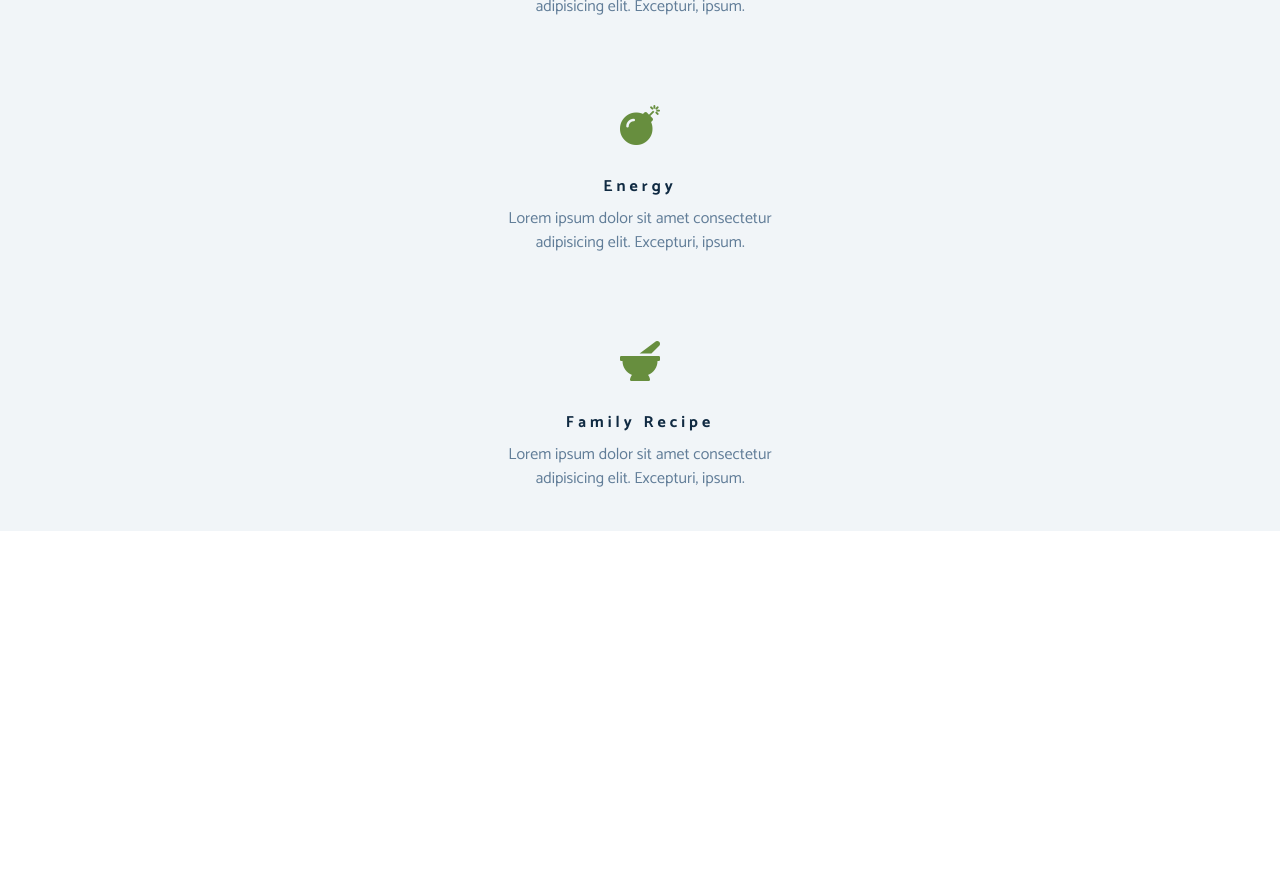
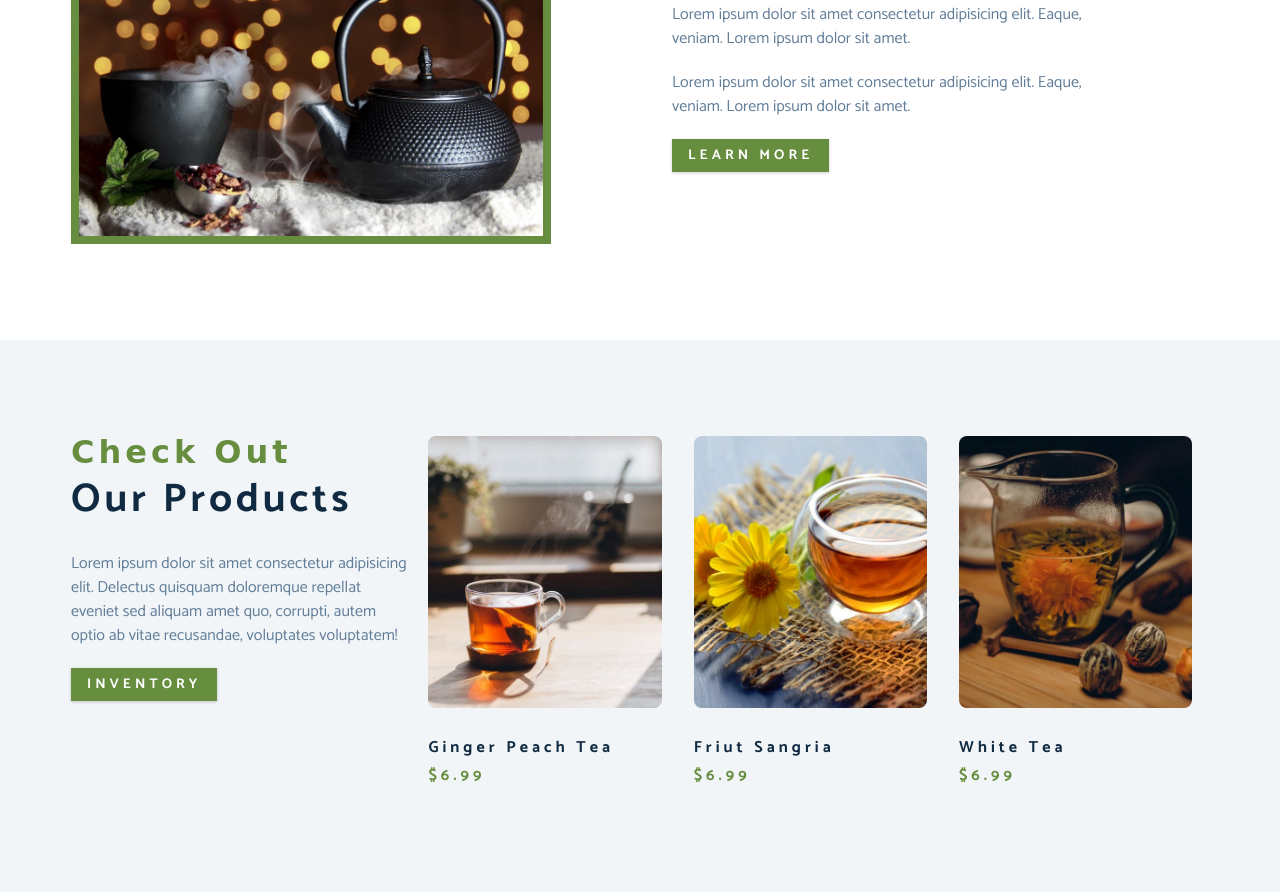
Before and after one commit to Vicodiru/Tea-Project, a plain HTML site: page index.html in a window 1280 px wide. Shown: the part 1221-2113 px from the top of the page. Before the commit the page ends 1752 px from the top, so only its background shows below. Drawn offline with Linux system fonts and the light colour scheme; a web font is replaced by a local one.

Commit message:
products added

```diff
--- a/css/styles.css
+++ b/css/styles.css
@@ -96,12 +96,12 @@ p {
   text-transform: uppercase;
   background: var(--clr-primary);
   color: var(--clr-white);
-  padding: 0.75rem 1rem;
+  padding: 0.375rem 1rem;
   letter-spacing: var(--spacing);
   display: inline-block;
   font-weight: 700;
   transition: var(--transition);
-  font-size: 1rem;
+  font-size: 0.875rem;
   border: none;
   cursor: pointer;
   box-shadow: 0 1px 3px rgba(0, 0, 0, 0.2);
@@ -109,6 +109,32 @@ p {
 .btn:hover {
   color: var(--clr-primary);
   background: var(--clr-primary-light);
+}
+
+.clearfix::after,
+.clearfix::before{
+  content:'';
+  clear:both;
+  display: table;
+}
+.section-title h3{
+font-family: var(--ff-secondary);
+color: var(--clr-primary);
+}
+.section-title{
+  margin-bottom: 2rem;
+}
+.section-center{
+  padding: 4rem 0;
+  width: 85vw;
+  margin: 0 auto;
+  max-width: 1170px;
+}
+@media screen and (min-width:992px){
+  .section-center{
+    width: 95vw;
+    padding: 4rem 1rem;
+  }
 }
 /*
 ===============
@@ -191,3 +217,106 @@ Skills
 .skill:hover .skill-icon {
   transform: translateY(-5px);
 }
+@media screen and (min-width: 576px){
+  .skill{
+    float:left;
+    width: 50%;
+  }
+}
+@media screen and (min-width: 1200px){
+  .skill{
+    float:left;
+    width: 25%;
+  }
+}
+
+/*
+===============
+About
+===============
+*/
+.about-img,
+about-info{
+  padding: 2rem 0;
+}
+.about-picture-container{
+  background: var(--clr-primary);
+  border: 0.5rem solid var(--clr-primary);
+  max-width: 30rem;
+  overflow: hidden;
+}
+.about-picture{
+  transition: var(--transition);
+}
+.about-picture-container:hover .about-picture{
+opacity:0.5;
+transform: scale(1.2);
+}
+.about-text{
+  max-width: 26rem;
+  color: var(--clr-grey-5);
+}
+@media screen and (min-width:992px)
+{
+  .about-img,
+  .about-info{
+    float: left;
+    width: 50%;
+  }
+  .about-info{
+    padding-left: 2rem;
+  }
+}
+/*
+===============
+products
+===============
+*/
+.products{
+  background:var(--clr-grey-10);
+}
+.products article{
+  padding: 2rem 0;
+}
+.product-text{
+  color: var(--clr-grey-5);
+  max-width: 26rem;
+}
+.product{
+  margin-bottom: 2rem;
+}
+.product-img{
+  border-radius: var(--radius);
+  margin-bottom: 2rem;
+  height: 17rem;
+  object-fit: cover;
+}
+.product-price{
+  color:var(--clr-primary);
+}
+@media screen and (min-width:768px){
+  .product{
+    float: left;
+    width: 50%;
+    padding-right: 2rem;
+  }
+}
+@media screen and (min-width:992px){
+  .product{
+    width: 33.3%;
+  }
+}
+@media screen and (min-width:1200px){
+  .product-info{
+    float:left;
+    width: 30%;
+  }
+  .product-inventory{
+    float:left;
+    width: 70%;
+  }
+  .product{
+    margin-bottom: 0;
+    padding: 0 1rem;
+  }
+}
--- a/index.html
+++ b/index.html
@@ -70,6 +70,77 @@
       <!-- end of skill -->
   </section>
   <!-- end of skills section -->
+  <!-- about -->
+  <section>
+    <div class="section-center clearfix">
+      <!-- about-img -->
+      <article class="about-img">
+        <div class="about-picture-container">
+          <img src="./images/about-bcg.jpeg" alt="tea kettle" class="about-picture">
+        </div>
+      </article>
+      <!-- about-info -->
+      <article class="about-info">
+        <!-- section title -->
+        <div class="section-title">
+          <h3>about our</h3>
+          <h2>tea station</h2>
+        </div>
+        <!-- end of section title -->
+        <p class="about-text">
+          Lorem ipsum dolor sit amet consectetur adipisicing elit. Eaque, veniam. Lorem ipsum dolor sit amet.
+        </p>
+        <p class="about-text">
+          Lorem ipsum dolor sit amet consectetur adipisicing elit. Eaque, veniam. Lorem ipsum dolor sit amet.
+        </p>
+        <a href="about.html" class="btn">learn more</a>
+      </article>
+    </div>
+  </section>
+  <!-- end of about -->
+  <!-- product -->
+  <section class="products">
+    <div class="section-center clearfix">
+      <!-- products info -->
+      <article class="product-info">
+        <!-- section title -->
+        <div class="section-title">
+          <h3>check out</h3>
+          <h2>our products</h2>
+        </div>
+        <!-- end of section title -->
+        <p class="product-text">Lorem ipsum dolor sit amet consectetur adipisicing elit. Delectus quisquam doloremque repellat eveniet sed aliquam amet quo, corrupti, autem optio ab vitae recusandae, voluptates voluptatem!
+        </p>
+        <a href="products.html" class="btn">inventory</a>
+      </article>
+      <!-- procduct inventory -->
+      <article class="product-inventory clearfix">
+        <!-- single product -->
+        <div class="product">
+          <img src="./images/product-1.jpeg" alt="single product" class="product-img">
+          <h4 class="product-title">ginger peach tea</h4>
+          <h4 class="product-price">$6.99</h4>
+        </div>
+        <!-- end of single product -->
+        <!-- single product -->
+        <div class="product">
+          <img src="./images/product-2.jpeg" alt="single product" class="product-img">
+          <h4 class="product-title">friut sangria</h4>
+          <h4 class="product-price">$6.99</h4>
+        </div>
+        <!-- end of single product -->
+        <!-- single product -->
+        <div class="product">
+          <img src="./images/product-3.jpeg" alt="single product" class="product-img">
+          <h4 class="product-title">white tea</h4>
+          <h4 class="product-price">$6.99</h4>
+        </div>
+        <!-- end of single product -->
+      </article>
+    </div>
+
+  </section>
+  <!-- end of product -->
     <script src="app.js"></script>
   </body>
 </html>
```
